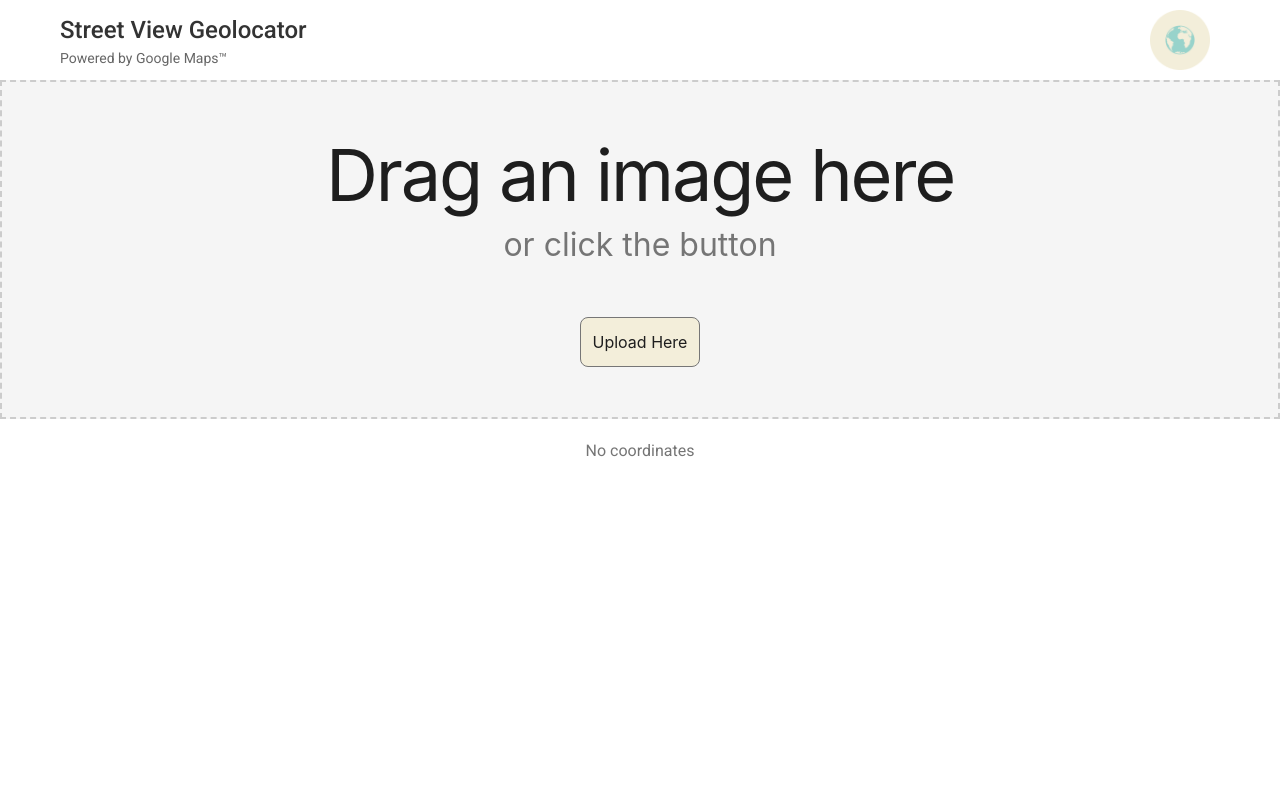
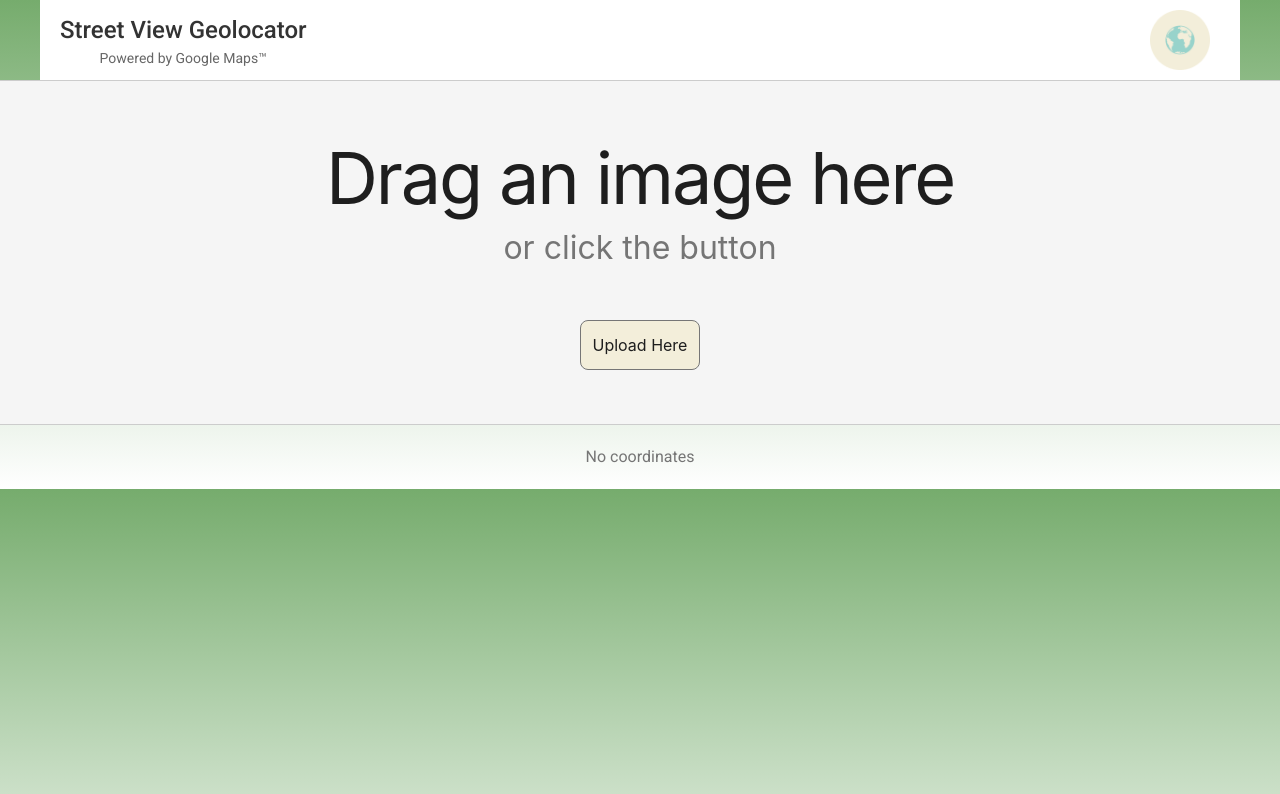
Before and after one commit to AkshayKamath12/UCSC-Geolocator, a React (Create React App) app in the folder client/: page / in a window 1280 px wide. Shown: the top 794 px of the page. Built offline with nearby package versions, Linux system fonts and the light colour scheme.

Commit message:
Color Changes, WIP

```diff
--- a/client/src/BuildingBlocksContent/BuildingBlocksContent.jsx
+++ b/client/src/BuildingBlocksContent/BuildingBlocksContent.jsx
@@ -4,8 +4,10 @@ import styles from './BuildingBlocksContent.module.css';
 
 const BuildingBlocksContent = () => {
   return (
-    <div className={styles.container}>
-      <Header />
+    <div className={styles.wrapper}>
+      <div className={styles.container}>
+        <Header />
+      </div>
     </div>
   );
 };
--- a/client/src/BuildingBlocksContent/BuildingBlocksContent.module.css
+++ b/client/src/BuildingBlocksContent/BuildingBlocksContent.module.css
@@ -1,5 +1,92 @@
-.header {  align-self: stretch;  position: relative;  letter-spacing: 0.15px;  line-height: 24px;  font-weight: 500;  font-size: 2.5rem;  font-weight: bold;  margin-bottom: 1rem;}.subhead {  align-self: stretch;  position: relative;  font-size: 14px;  letter-spacing: 0.25px;  line-height: 20px;  font-size: 1.2rem;  color: #666;}.text {  flex: 1;  display: flex;  flex-direction: column;  align-items: flex-start;  justify-content: flex-start;  gap: 4px;  text-align: center;}.content {  align-self: stretch;  flex: 1;  display: flex;  flex-direction: column;  align-items: center;  justify-content: center;  padding: 2rem;  width: 100%;}.mediaIcon {  align-self: stretch;  width: 80px;  position: relative;  max-height: 100%;  object-fit: cover;  max-width: 100%;  height: auto;  margin-top: 2rem;}.buildingBlockscontent {  width: 100%;  position: relative;  border-radius: 12px;  overflow: hidden;  display: flex;  flex-direction: row;  align-items: center;  justify-content: flex-start;  text-align: left;  font-size: 16px;  color: #1d1b20;  font-family: Roboto;  display: flex;  width: 100%;  position: relative;}.container {
+.header {
+  align-self: stretch;
+  position: relative;
+  letter-spacing: 0.15px;
+  line-height: 24px;
+  font-weight: 500;
+  font-size: 2.5rem;
+  font-weight: bold;
+  margin-bottom: 1rem;
+}
+
+.subhead {
+  align-self: stretch;
+  position: relative;
+  font-size: 14px;
+  letter-spacing: 0.25px;
+  line-height: 20px;
+  font-size: 1.2rem;
+  color: #666;
+}
+
+.text {
+  flex: 1;
+  display: flex;
+  flex-direction: column;
+  align-items: flex-start;
+  justify-content: flex-start;
+  gap: 4px;
+  text-align: center;
+}
+
+.content {
+  align-self: stretch;
+  flex: 1;
+  display: flex;
+  flex-direction: column;
+  align-items: center;
+  justify-content: center;
+  padding: 2rem;
+  width: 100%;
+}
+
+.mediaIcon {
+  align-self: stretch;
+  width: 80px;
+  position: relative;
+  max-height: 100%;
+  object-fit: cover;
+  max-width: 100%;
+  height: auto;
+  margin-top: 2rem;
+}
+
+.buildingBlockscontent {
+  width: 100%;
+  position: relative;
+  border-radius: 12px;
+  overflow: hidden;
+  display: flex;
+  flex-direction: row;
+  align-items: center;
+  justify-content: flex-start;
+  text-align: left;
+  font-size: 16px;
+  color: #1d1b20;
+  font-family: Roboto;
+}
+
+.wrapper {
+  width: 100vw; /* Full viewport width */
+  border-bottom: 1px solid #ccc; /* Add thin line border to the bottom */
+}
+
+.container {
   width: 100%;
   max-width: 1200px;
   margin: 0 auto;
+  display: flex;
+  flex-direction: column;
+  align-items: center;
+  justify-content: center;
+  box-sizing: border-box;
+  gap: 16px;
+  text-align: center;
 }
+
+@media (min-width: 768px) {
+  .container {
+    flex-direction: row;
+    justify-content: space-between;
+  }
+}
--- a/client/src/BuildingBlocksContent/global.css
+++ b/client/src/BuildingBlocksContent/global.css
@@ -1,7 +1,7 @@
 :root {
   --primary-color: #333333;
-  --secondary-color: #666666;
-  --background-color: #ffffff;
+  --secondary-color: #f5f5f5;
+  --background-color: #76ac6d;
   --font-family-primary: 'Roboto', sans-serif;
 }
 
@@ -13,5 +13,5 @@
 
 body {
   font-family: var(--font-family-primary);
-  background-color: var(--background-color);
+  background: linear-gradient(to bottom, var(--background-color), #ffffff);
 }
--- a/client/src/HeroActions/HeroActions.module.css
+++ b/client/src/HeroActions/HeroActions.module.css
@@ -1,7 +1,7 @@
 .heroActions {
   width: 100%;
   position: relative;
-  background-color: #f5f5f5;
+  background-color: var(--secondary-color);
   display: flex;
   flex-direction: column;
   align-items: center;
@@ -13,11 +13,19 @@
   font-size: 72px;
   color: #1e1e1e;
   font-family: 'Inter', sans-serif;
-  border: 2px dashed #ccc; /* Add dashed border for drag-and-drop area */
+  border: 4px dashed; /* Thicker border */
+}
+
+.heroActions.notSubmitted {
+  border-color: transparent; /* No border when not submitted */
+}
+
+.heroActions.submitted {
+  border-color: hsla(120, 100%, 25%, 0.500); /* Green border when submitted */
 }
 
 .heroActions.dragover {
-  border-color: #000; /* Change border color when dragging over */
+  border-color: rgba(255, 204, 0, 0.634); /* Yellow border when dragging over */
   background-color: rgba(0, 0, 0, 0.1); /* Add a semi-transparent black tint */
 }
 
--- a/client/src/HeroActions/index.jsx
+++ b/client/src/HeroActions/index.jsx
@@ -1,4 +1,4 @@
-import React, { useState } from 'react';
+import React, { useState, useRef, useEffect } from 'react';
 import styles from './HeroActions.module.css';
 
 function HeroActions({
@@ -15,12 +15,21 @@ function HeroActions({
 }) {
   const [preview, setPreview] = useState(null);
   const [isDragOver, setIsDragOver] = useState(false);
+  const [isSubmitted, setIsSubmitted] = useState(false);
+  const previewRef = useRef(null);
+
+  useEffect(() => {
+    if (previewRef.current) {
+      previewRef.current.scrollIntoView({ behavior: 'smooth', block: 'end' });
+    }
+  }, [preview]);
 
   const handleImageChange = async (e) => {
     const selectedFile = e.target.files[0];
     if (selectedFile) {
       setFile(selectedFile);
       setPreview(URL.createObjectURL(selectedFile));
+      setIsSubmitted(false); // Reset submission status
     }
   };
 
@@ -40,6 +49,7 @@ function HeroActions({
     if (selectedFile) {
       setFile(selectedFile);
       setPreview(URL.createObjectURL(selectedFile));
+      setIsSubmitted(false); // Reset submission status
     }
   };
 
@@ -56,6 +66,7 @@ function HeroActions({
       if (data.prediction) {
         console.log(data.prediction);
         setCoordinates(data.prediction);
+        setIsSubmitted(true); // Set submission status to true
       }
     } catch (err) {
       console.log(err);
@@ -64,7 +75,7 @@ function HeroActions({
 
   return (
     <div
-      className={`${styles.heroActions} ${isDragOver ? styles.dragover : ''}`}
+      className={`${styles.heroActions} ${isDragOver ? styles.dragover : ''} ${isSubmitted ? styles.submitted : styles.notSubmitted}`}
       onDragOver={handleDragOver}
       onDragLeave={handleDragLeave}
       onDrop={handleDrop}
@@ -85,7 +96,7 @@ function HeroActions({
         </label>
       </div>
       {preview && (
-        <div className={styles.previewContainer} id="submit">
+        <div className={styles.previewContainer} id="submit" ref={previewRef}>
           <img src={preview} alt="Preview" className={styles.previewImage} />
           <div className={`${styles.buttonGroup} ${buttonGroupAlign}`}>
             <button
--- a/client/src/LandmarkDisplay/LandmarkDisplay.js
+++ b/client/src/LandmarkDisplay/LandmarkDisplay.js
@@ -8,7 +8,7 @@ function LandmarkDisplay({ landmarks, setCenter }) {
   if (landmarks.length > 0) {
     console.log(landmarks[0][1]);
     return (
-      <div className='flex flex-col justify-center h-full p-4'>
+      <div className='flex flex-col justify-center h-full p-4' style={{ borderTop: '1px solid #ccc' }}>
         <h2 className='text-4xl font-bold mb-[2vh] text-center'>Nearby Landmarks</h2>
         <table className='shadow-lg bg-white'>
           <thead>
--- a/client/src/MapDisplay/MapDisplay.js
+++ b/client/src/MapDisplay/MapDisplay.js
@@ -19,8 +19,8 @@ function MapDisplay({ coordinates, landmarks, center }) {
   if (coordinates.length > 0 && center.length > 0) {
     return (
       <div className={styles.mapDisplay} id="map" ref={mapRef}>
-        <h2 className='text-4xl font-bold'>Map Preview:</h2>
-        <div>coordinates: {coordinates[0]}, {coordinates[1]}</div>
+        <h2 className='text-4xl font-bold'>You Are Here:</h2>
+        <div>At: {coordinates[0]} N, {Math.abs(coordinates[1])} W</div>
         <MapContainer
           key={center}
           center={center}
--- a/client/src/MapDisplay/MapDisplay.module.css
+++ b/client/src/MapDisplay/MapDisplay.module.css
@@ -8,6 +8,7 @@
   box-sizing: border-box;
   gap: 16px;
   text-align: center;
+  border-top: 1px solid #ccc; /* Add a small border to the top */
 }
 
 .mapContainer {
```
